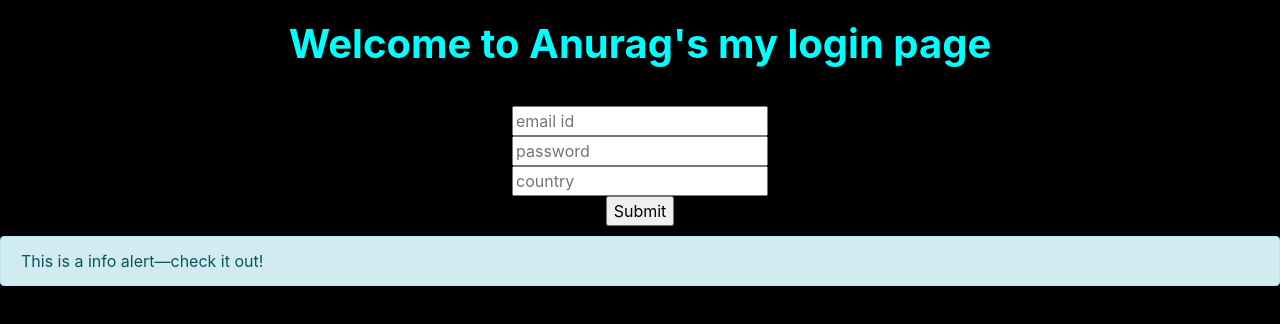
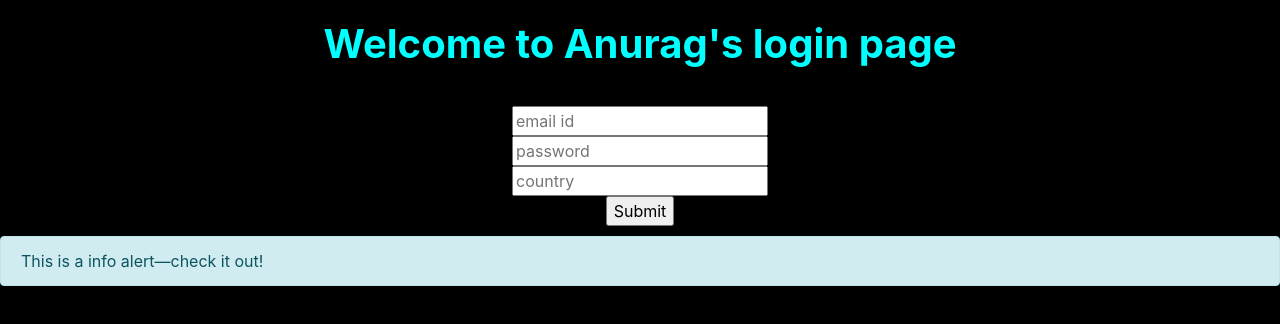
Before and after one commit to dlt-user/dlt-user.github.io, a plain HTML site: page index.html in a window 1280 px wide. Drawn offline with nearby package versions, Linux system fonts and the light colour scheme.

Commit message:
minor changes

```diff
--- a/index.html
+++ b/index.html
@@ -34,7 +34,7 @@
         </style>
     </head>
     <body id="main">
-        <h1 id="flag" class="uwu">Welcome to Anurag's my login page</h1>
+        <h1 id="flag" class="uwu">Welcome to Anurag's login page</h1>
         <form class="uwu">
             <div>
                 <input type="text" placeholder="email id" name="txt">
```
